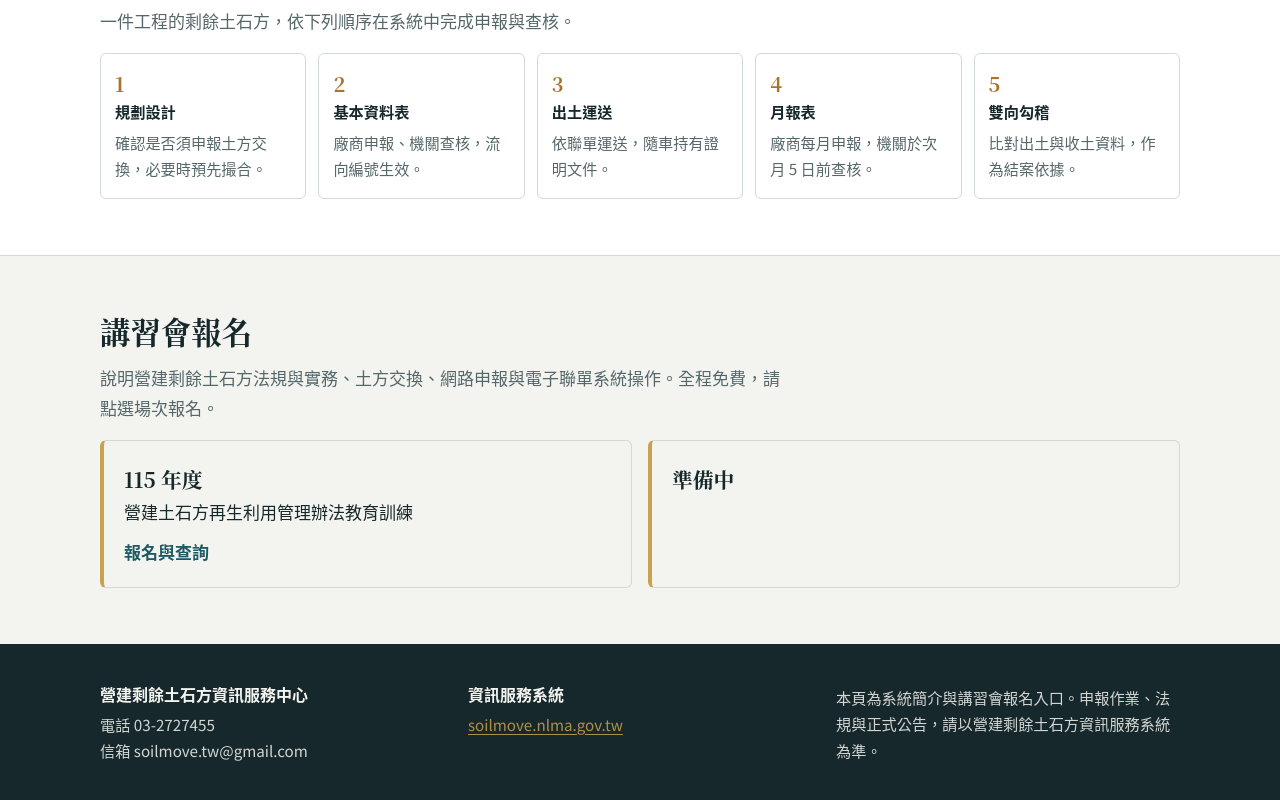
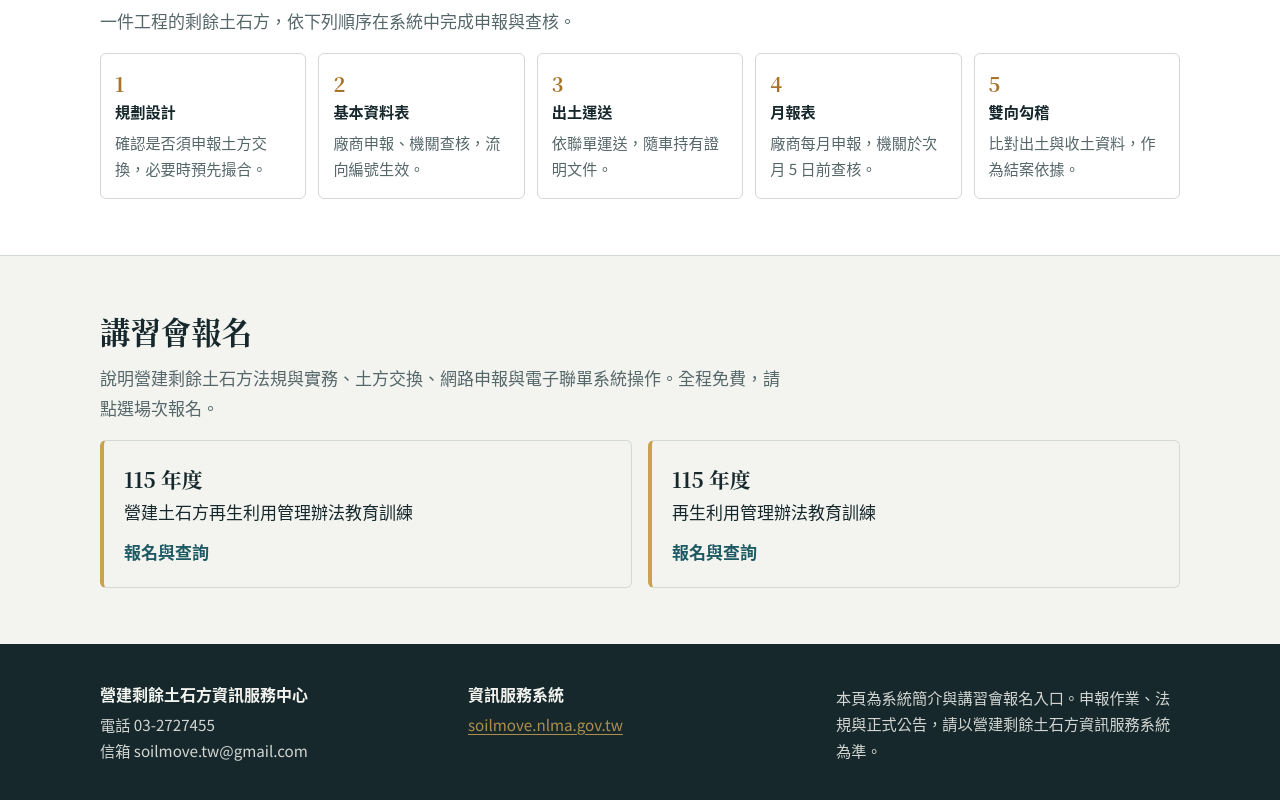
Before and after one commit to dinghai-tech/soilmove-seminar, a plain HTML site: page index.html in a window 1280 px wide. Shown: the part 1455-2255 px from the top of the page. Drawn offline with Linux system fonts and the light colour scheme.

Commit message:
Update event link and content in index.html

```diff
--- a/index.html
+++ b/index.html
@@ -170,9 +170,11 @@ footer a { color: var(--loess); }
           <div>營建土石方再生利用管理辦法教育訓練</div>
           <span class="go">報名與查詢</span>
         </a>
-        <a class="event" href="">
-          <div class="year">準備中</div>
-       </a>
+          <a class="event" href="2026-S1/">
+          <div class="year">115 年度</div>
+          <div>再生利用管理辦法教育訓練</div>
+          <span class="go">報名與查詢</span>
+        </a>
       </div>
     </div>
   </section>
```
